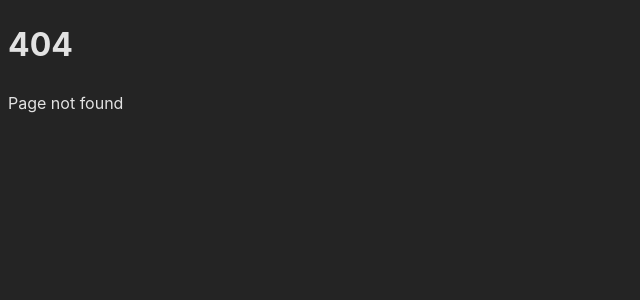
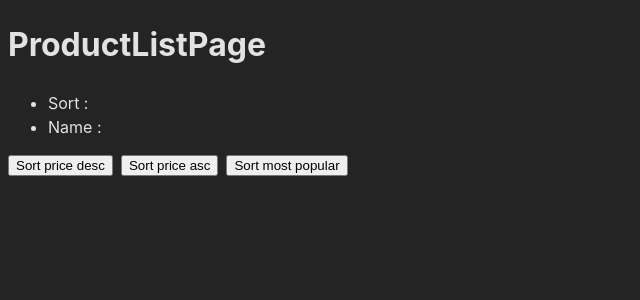
Before and after one commit to ivanrzky/react-miniproject, a React (Vite) app: page /product-list in a window 1280 px wide. Before the commit this address had no page. Shown: the top 300 px of the page, without its empty margins (0-640 px from the left). Built offline with nearby package versions, Linux system fonts and the light colour scheme.

Commit message:
feat/productlist/searchParams

```diff
--- a/src/App.tsx
+++ b/src/App.tsx
@@ -10,7 +10,7 @@
 import HomePage from "./pages/HomePage";
 import NotFoundPage from "./pages/NotFoundPage";
 import ProductDetailPage from "./pages/ProductDetailPages";
-
+import ProductListPage from "./pages/ProductListPage";
 
 
 
@@ -43,6 +43,8 @@
     <Routes>
       <Route path="/" element={<HomePage />}/>
       <Route path="/terms" element={<TermsPage />}/>
+      <Route path="/product-list" element={<ProductListPage/>}/>
+
       {/* dynamic Route */}
       <Route path="/product/:productSlug" element={<ProductDetailPage />}/>
 
--- /dev/null
+++ b/src/pages/ProductListPage.tsx
@@ -0,0 +1,35 @@
+import { useSearchParams } from "react-router";
+const ProductListPage = () => {
+    const [searchParams, setSearchParams] = useSearchParams();
+
+    const handleSortValueChange = (sortValue :string) => {
+        // ganti search params 'sort' menjadi value 'price-asc'
+        searchParams.set("sort", sortValue);
+
+        setSearchParams(searchParams);
+    }
+
+    return (
+        <div>
+            <h1>ProductListPage</h1>
+            <ul>
+                <li>Sort : {searchParams.get("sort")}</li>
+                <li>Name : {searchParams.get("name")}</li>
+            </ul>
+            <div style={{display: "flex", flexDirection: "row", gap:"8px"}}>
+            <button onClick={() => handleSortValueChange ("price-desc")}>
+                Sort price desc
+            </button>
+
+            <button onClick={() => handleSortValueChange ("price-asc")}>
+                Sort price asc
+            </button>
+            <button onClick={() => handleSortValueChange ("popular")}>
+                Sort most popular
+            </button>
+            </div>
+
+        </div>
+    )
+}
+export default ProductListPage;
```
